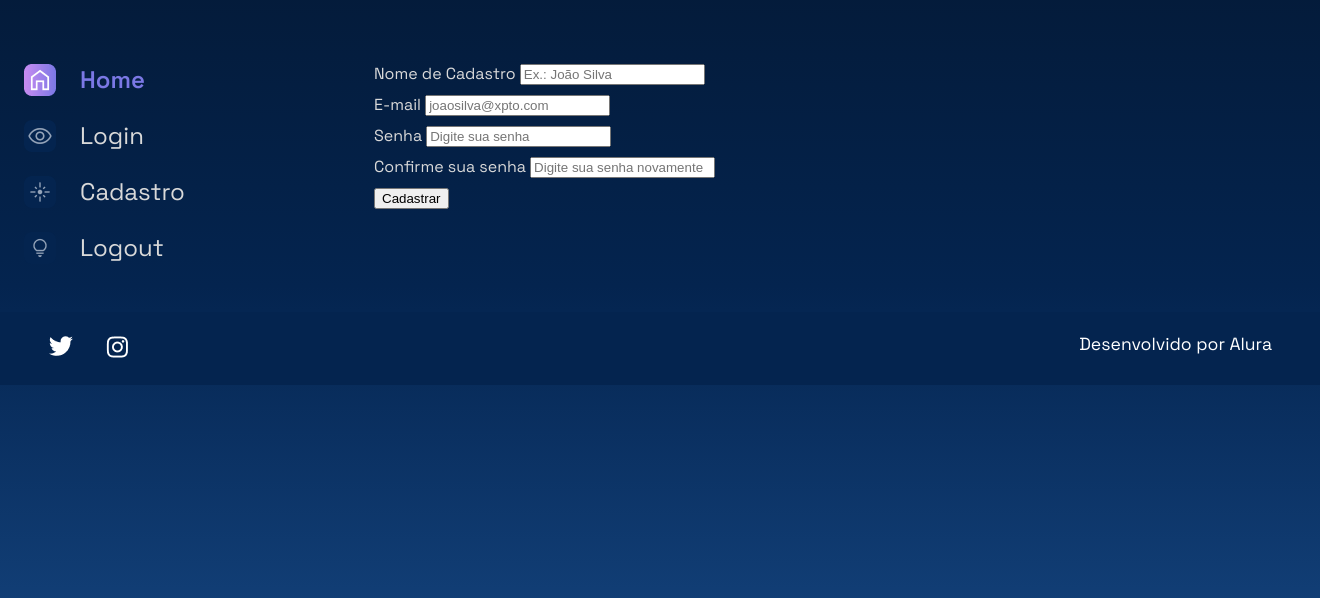
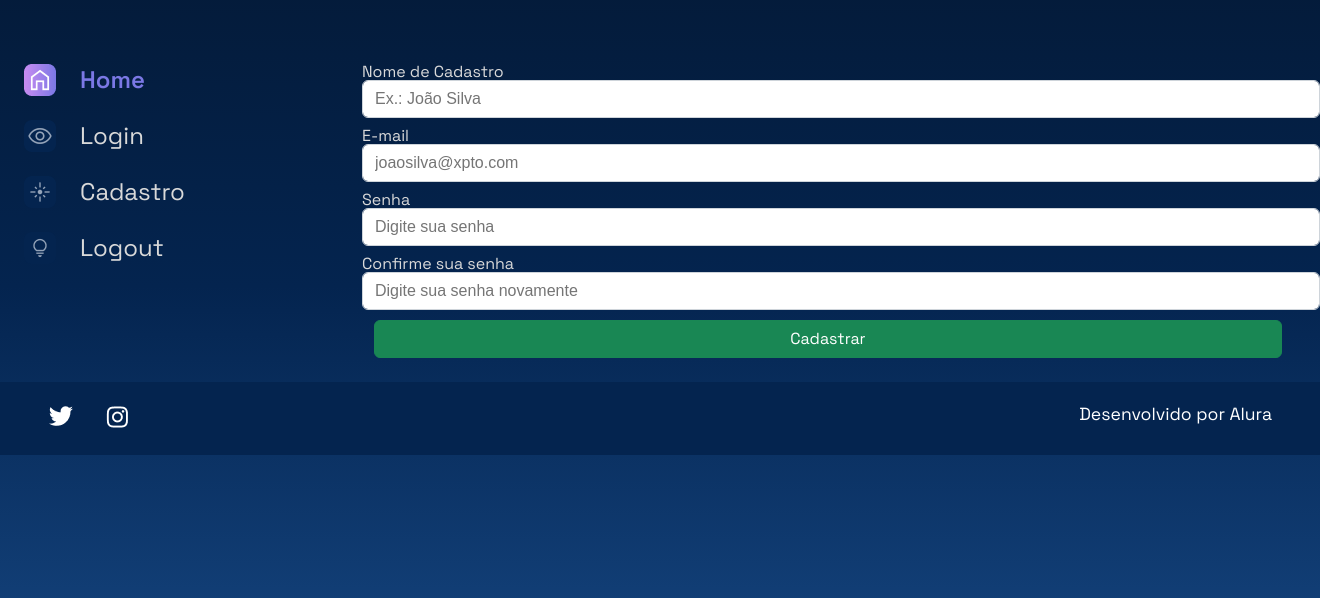
Before and after one commit to tobiasprandini/AluraSpace, a Django app: page /cadastro in a window 1320 px wide. Shown: the part 114-712 px from the top of the page. Run offline with Django 5.2, Linux system fonts and the light colour scheme.

Commit message:
atualizando css

```diff
--- a/setup/static/styles/style.css
+++ b/setup/static/styles/style.css
@@ -382,3 +382,157 @@ table {
     border: 2px solid #7B78E5;
     cursor: pointer;
 }
+
+.alert {
+    --bs-alert-bg: transparent;
+    --bs-alert-padding-x: 1rem;
+    --bs-alert-padding-y: 1rem;
+    --bs-alert-margin-bottom: 1rem;
+    --bs-alert-color: inherit;
+    --bs-alert-border-color: transparent;
+    --bs-alert-border: 1px solid var(--bs-alert-border-color);
+    --bs-alert-border-radius: 0.375rem;
+    position: relative;
+    padding: var(--bs-alert-padding-y) var(--bs-alert-padding-x);
+    margin-bottom: var(--bs-alert-margin-bottom);
+    color: var(--bs-alert-color);
+    background-color: var(--bs-alert-bg);
+    border: var(--bs-alert-border);
+    border-radius: var(--bs-alert-border-radius);
+}
+
+.alert-primary {
+    --bs-alert-color: #084298;
+    --bs-alert-bg: #cfe2ff;
+    --bs-alert-border-color: #b6d4fe;
+}
+
+.alert-success {
+    --bs-alert-color: #0f5132;
+    --bs-alert-bg: #d1e7dd;
+    --bs-alert-border-color: #badbcc;
+}
+
+.alert-danger {
+    --bs-alert-color: #842029;
+    --bs-alert-bg: #f8d7da;
+    --bs-alert-border-color: #f5c2c7;
+}
+
+/* código anterior omitido */
+
+.row {
+    --bs-gutter-x: 1.5rem;
+    --bs-gutter-y: 0;
+    display: flex;
+    flex-wrap: wrap;
+    margin-top: calc(-1 * var(--bs-gutter-y));
+    margin-right: calc(-.5 * var(--bs-gutter-x));
+    margin-left: calc(-.5 * var(--bs-gutter-x));
+}
+
+.col-12 {
+    flex: 0 0 auto;
+    width: 100%;
+}
+
+.btn {
+    --bs-btn-padding-x: 0.75rem;
+    --bs-btn-padding-y: 0.375rem;
+    --bs-btn-font-family: ;
+    --bs-btn-font-size: 1rem;
+    --bs-btn-font-weight: 400;
+    --bs-btn-line-height: 1.5;
+    --bs-btn-color: #212529;
+    --bs-btn-bg: transparent;
+    --bs-btn-border-width: 1px;
+    --bs-btn-border-color: transparent;
+    --bs-btn-border-radius: 0.375rem;
+    --bs-btn-hover-border-color: transparent;
+    --bs-btn-box-shadow: inset 0 1px 0 rgba(255, 255, 255, 0.15),0 1px 1px rgba(0, 0, 0, 0.075);
+    --bs-btn-disabled-opacity: 0.65;
+    --bs-btn-focus-box-shadow: 0 0 0 0.25rem rgba(var(--bs-btn-focus-shadow-rgb), .5);
+    display: inline-block;
+    padding: var(--bs-btn-padding-y) var(--bs-btn-padding-x);
+    font-family: var(--bs-btn-font-family);
+    font-size: var(--bs-btn-font-size);
+    font-weight: var(--bs-btn-font-weight);
+    line-height: var(--bs-btn-line-height);
+    color: var(--bs-btn-color);
+    text-align: center;
+    text-decoration: none;
+    vertical-align: middle;
+    cursor: pointer;
+    -webkit-user-select: none;
+    -moz-user-select: none;
+    user-select: none;
+    border: var(--bs-btn-border-width) solid var(--bs-btn-border-color);
+    border-radius: var(--bs-btn-border-radius);
+    background-color: var(--bs-btn-bg);
+    transition: color .15s ease-in-out,background-color .15s ease-in-out,border-color .15s ease-in-out,box-shadow .15s ease-in-out;
+}
+
+.btn-success {
+    --bs-btn-color: #fff;
+    --bs-btn-bg: #198754;
+    --bs-btn-border-color: #198754;
+    --bs-btn-hover-color: #fff;
+    --bs-btn-hover-bg: #157347;
+    --bs-btn-hover-border-color: #146c43;
+    --bs-btn-focus-shadow-rgb: 60,153,110;
+    --bs-btn-active-color: #fff;
+    --bs-btn-active-bg: #146c43;
+    --bs-btn-active-border-color: #13653f;
+    --bs-btn-active-shadow: inset 0 3px 5px rgba(0, 0, 0, 0.125);
+    --bs-btn-disabled-color: #fff;
+    --bs-btn-disabled-bg: #198754;
+    --bs-btn-disabled-border-color: #198754;
+}
+
+.btn-danger {
+    color: #fff;
+    background-color: #dc3545;
+    border-color: #dc3545;
+}
+
+.form-control {
+    display: block;
+    width: 100%;
+    padding: 0.375rem 0.75rem;
+    font-size: 1rem;
+    font-weight: 400;
+    line-height: 1.5;
+    color: #212529;
+    background-color: #fff;
+    background-clip: padding-box;
+    border: 1px solid #ced4da;
+    -webkit-appearance: none;
+    -moz-appearance: none;
+    appearance: none;
+    border-radius: 0.375rem;
+    transition: border-color .15s ease-in-out,box-shadow .15s ease-in-out;
+}
+
+.form-check {
+    display: block;
+    min-height: 1.5rem;
+    padding-left: 1.5em;
+    margin-bottom: 0.125rem;
+}
+
+.form-check-input {
+    width: 1em;
+    height: 1em;
+    margin-top: 0.25em;
+    vertical-align: top;
+    background-color: #fff;
+    background-repeat: no-repeat;
+    background-position: center;
+    background-size: contain;
+    border: 1px solid rgba(0,0,0,.25);
+    -webkit-appearance: none;
+    -moz-appearance: none;
+    appearance: none;
+    -webkit-print-color-adjust: exact;
+    print-color-adjust: exact;
+}
```
